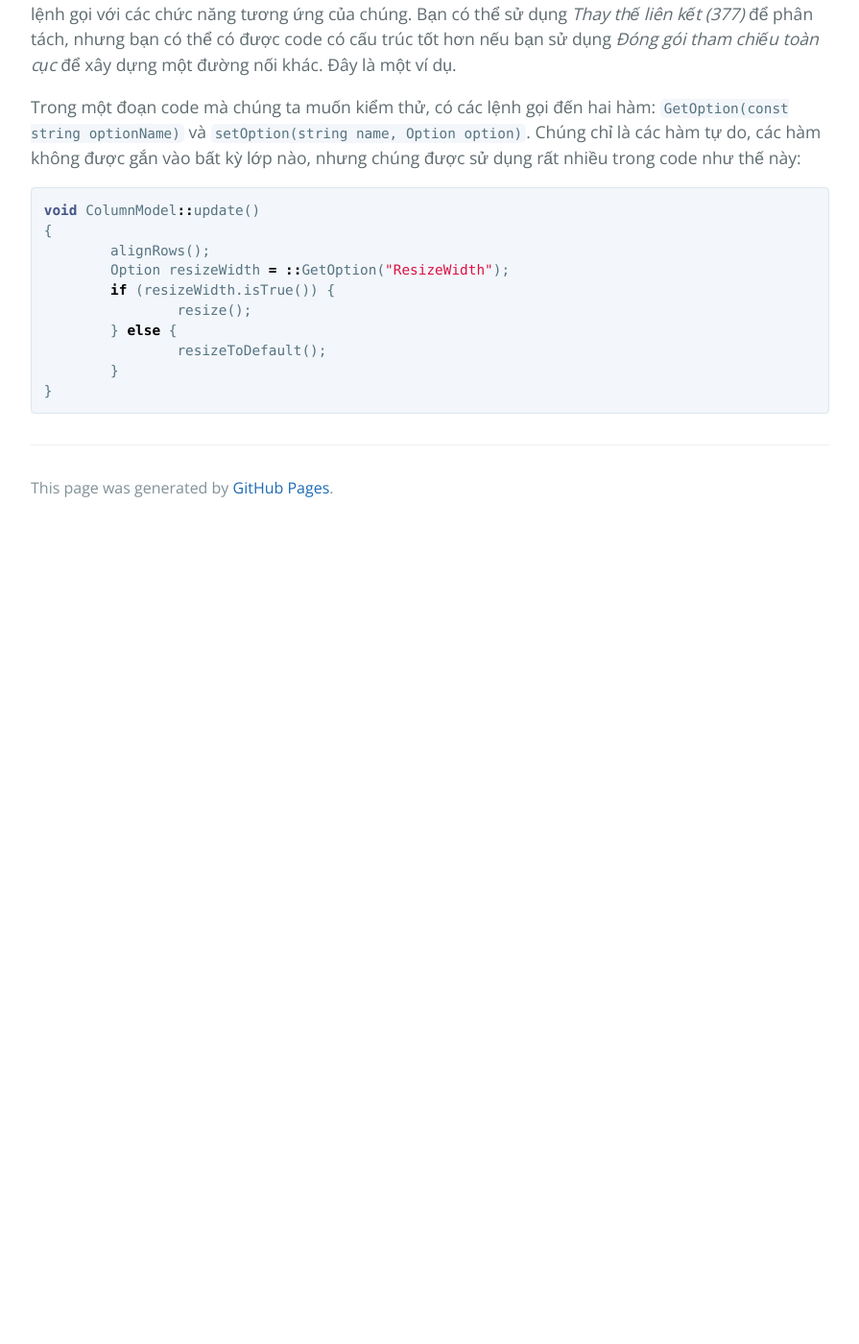
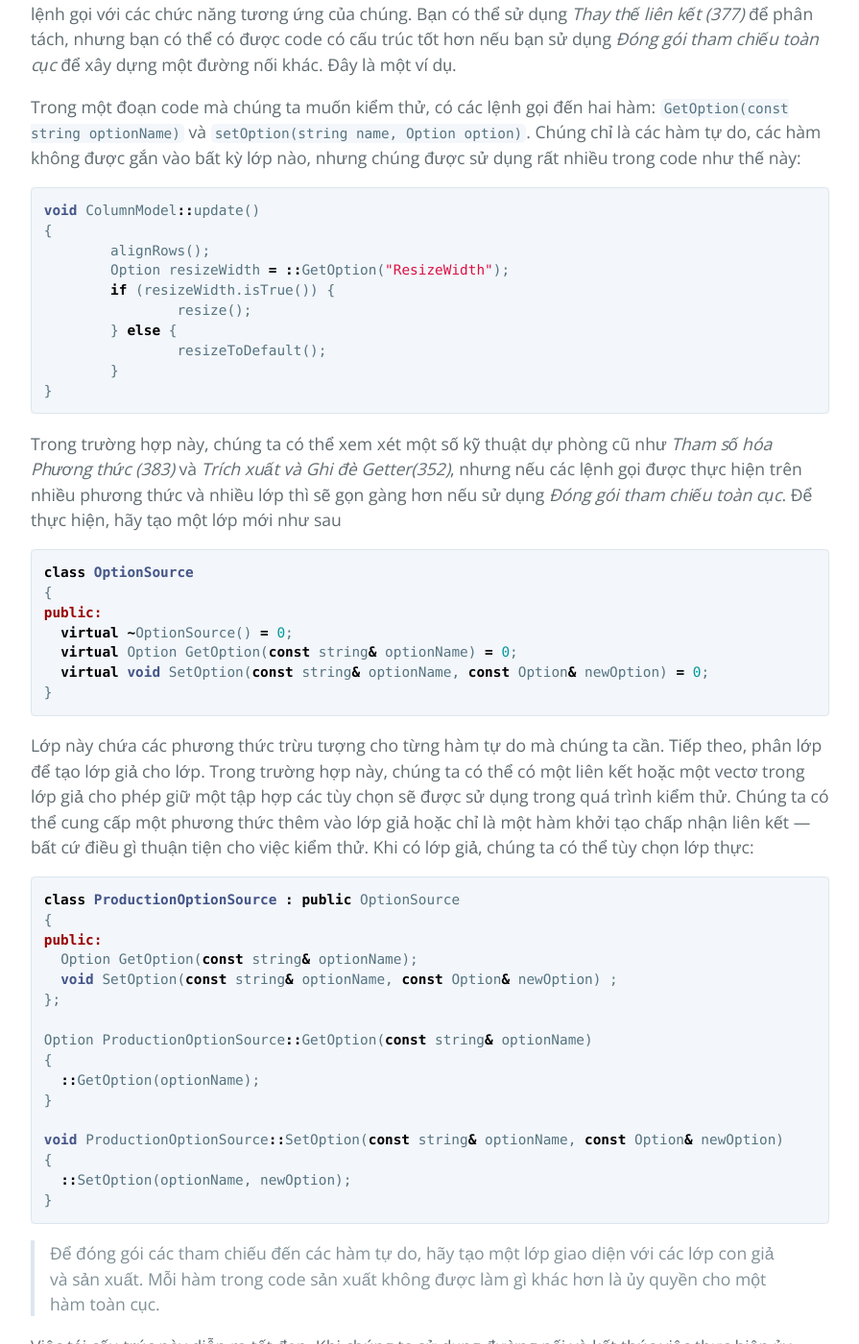
Before and after one commit to HaiBV/haibv.github.io, a Jekyll site: the page built from working-effectively-with-legacy-code/chapter-25-dependency-breaking-techniques.md, in a window 1280 px wide and 1400 px high, scrolled down 16543 px. Shown: the whole window at 96% size, without its empty margins (192-1087 px from the left). Built offline with Jekyll 4.4.1, drawn with Linux system fonts in a browser that asks for light colours; our own code applies the rules of GitHub Pages for plain Markdown files; before the commit the page ends 17095 px from its top, so only the background shows below that; some of the changed text lies outside the part shown.

Commit message:
Book - Working Efectively with Legacy Code - P3 - C25

````diff
--- a/working-effectively-with-legacy-code/chapter-25-dependency-breaking-techniques.md
+++ b/working-effectively-with-legacy-code/chapter-25-dependency-breaking-techniques.md
@@ -500,3 +500,62 @@ void ColumnModel::update()
 	}
 }
 ```
+
+Trong trường hợp này, chúng ta có thể xem xét một số kỹ thuật dự phòng cũ như _Tham số hóa Phương thức (383)_ và _Trích xuất và Ghi đè Getter(352)_, nhưng nếu các lệnh gọi được thực hiện trên nhiều phương thức và nhiều lớp thì sẽ gọn gàng hơn nếu sử dụng _Đóng gói tham chiếu toàn cục_. Để thực hiện, hãy tạo một lớp mới như sau
+
+```cpp
+class OptionSource
+{
+public:
+  virtual ~OptionSource() = 0;
+  virtual Option GetOption(const string& optionName) = 0;
+  virtual void SetOption(const string& optionName, const Option& newOption) = 0;
+}
+```
+
+Lớp này chứa các phương thức trừu tượng cho từng hàm tự do mà chúng ta cần. Tiếp theo, phân lớp để tạo lớp giả cho lớp. Trong trường hợp này, chúng ta có thể có một liên kết hoặc một vectơ trong lớp giả cho phép giữ một tập hợp các tùy chọn sẽ được sử dụng trong quá trình kiểm thử. Chúng ta có thể cung cấp một phương thức thêm vào lớp giả hoặc chỉ là một hàm khởi tạo chấp nhận liên kết — bất cứ điều gì thuận tiện cho việc kiểm thử. Khi có lớp giả, chúng ta có thể tùy chọn lớp thực:
+
+```cpp
+class ProductionOptionSource : public OptionSource
+{
+public:
+  Option GetOption(const string& optionName);
+  void SetOption(const string& optionName, const Option& newOption) ;
+};
+
+Option ProductionOptionSource::GetOption(const string& optionName)
+{
+  ::GetOption(optionName);
+}
+
+void ProductionOptionSource::SetOption(const string& optionName, const Option& newOption)
+{
+  ::SetOption(optionName, newOption);
+}
+```
+
+> Để đóng gói các tham chiếu đến các hàm tự do, hãy tạo một lớp giao diện với các lớp con giả và sản xuất. Mỗi hàm trong code sản xuất không được làm gì khác hơn là ủy quyền cho một hàm toàn cục.
+
+Việc tái cấu trúc này diễn ra tốt đẹp. Khi chúng ta sử dụng đường nối và kết thúc việc thực hiện ủy quyền đơn giản cho hàm API. Bây giờ chúng ta đã thực hiện xong việc đó, chúng ta có thể tham số hóa lớp để chấp nhận một đối tượng `OptionSource` để có thể sử dụng đối tượng giả trong kiểm thử và đối tượng thật trong sản xuất.
+
+Trong ví dụ trước, chúng ta đặt các hàm vào một lớp và biến chúng thành ảo. Chúng ta có thể làm điều đó theo cách khác không? Có, chúng ta có thể tạo các hàm tự do để ủy quyền cho các hàm tự do khác hoặc thêm chúng vào một lớp mới dưới dạng static, nhưng cả hai cách tiếp cận đó đều không mang lại cho chúng ta những đường nối tốt. Chúng at sẽ phải sử dụng _Đường nối Liên kết (36)_ hoặc _Đường nối Tiền xử lý (33)_ để thay thế cách triển khai này bằng cách triển khai khác. Khi chúng ta sử dụng cách tiếp cận lớp và hàm ảo cũng như tham số hóa lớp, các đường nối mà chúng ta có sẽ rõ ràng và dễ quản lý.
+
+### Các bước thực hiện
+
+Để _Đóng gói tham chiếu toàn cục_, hãy làm theo các bước sau:
+
+1. Xác định các phần tổng thể mà bạn muốn gói gọn.
+
+2. Tạo một lớp mà bạn muốn tham chiếu đến chúng.
+
+3. Sao chép toàn cục vào lớp. Nếu một số trong số chúng là biến, hãy xử lý việc khởi tạo chúng trong lớp.
+
+4. Loại bỏ các khai báo ban đầu của toàn cục.
+
+5. Khai báo một thực thể của toàn cục trong lớp mới.
+
+6. Sử dụng _Dựa vào Trình biên dịch (315)_ để tìm tất cả các tham chiếu chưa được giải quyết của các toàn cục cũ.
+
+7. Đặt trước mỗi tham chiếu chưa được giải quyết bằng tên của phiên bản chung của lớp mới.
+
+8. Ở những nơi bạn muốn sử dụng giả lập, hãy sử dụng _Sử dụng Setter Tĩnh (372)_, _Tham số hóa Khởi tạo (379)_, _Tham số hóa Phương thức (383)_ hoặc _Thay thế Tham chiếu Toàn cục bằng Getter (399)_.
````
